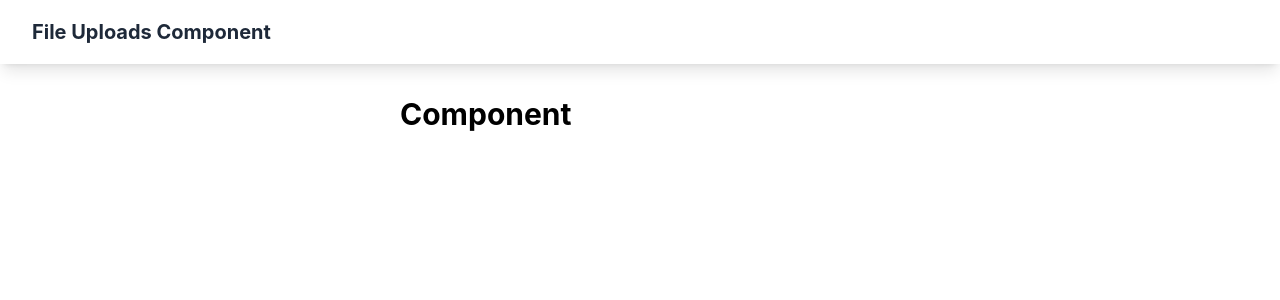
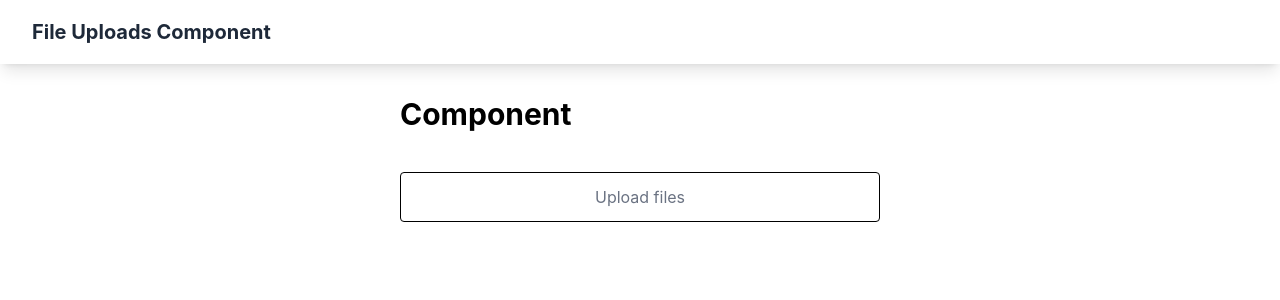
Before and after one commit to JeanleeRoy/file-uploads-vue, a Nuxt app: page / in a window 1280 px wide. Shown: the top 300 px of the page. Built offline with nearby package versions, Linux system fonts and the light colour scheme.

Commit message:
feat: initial file upload component with file selection handling

```diff
--- a/components/FileUpload/FileUpload.vue
+++ b/components/FileUpload/FileUpload.vue
@@ -1,5 +1,29 @@
+<script setup lang="ts">
+import { ref } from "vue";
+
+const files = ref<File[]>([]);
+
+const handleFileSelected = (e: Event) => {
+  const target = e.target as HTMLInputElement;
+  if (!target.files) return;
+
+  const selectedFiles = target.files;
+  files.value = Array.from(selectedFiles);
+  console.log("Selected files:", files.value);
+};
+</script>
+
 <template>
-  <div>
-    <!-- follow along here -->
+  <label class="block border w-full max-w-3xl p-3 rounded cursor-pointer">
+    <input type="file" class="hidden" @change="handleFileSelected" />
+    <p class="text-center text-gray-500">Upload files</p>
+  </label>
+
+  <div class="mt-3">
+    <ul>
+      <li v-for="file in files" :key="file.name">
+        {{ file.name }}
+      </li>
+    </ul>
   </div>
 </template>
--- a/pages/index.vue
+++ b/pages/index.vue
@@ -1,5 +1,9 @@
 <template>
   <div>
     <h1 class="text-3xl font-bold mb-4">Component</h1>
+
+    <br>
+
+    <FileUpload />
   </div>
 </template>
```
